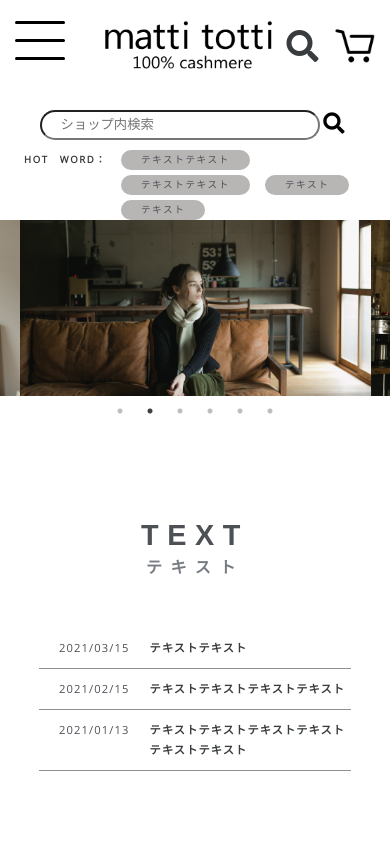
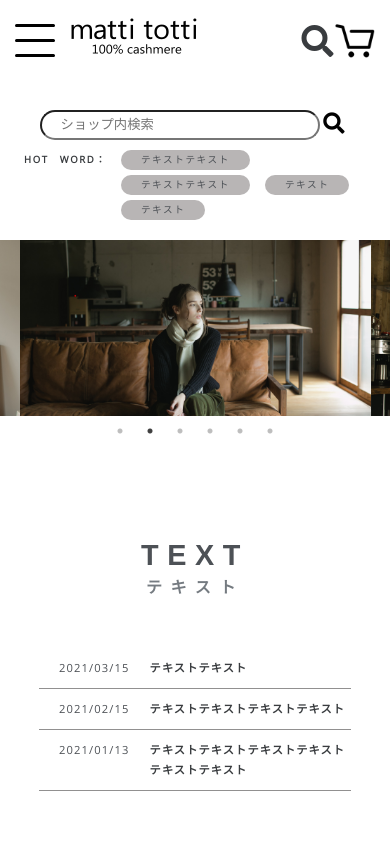
Before and after one commit to 40zaki/port, a plain HTML site: page index.html in a window 390 px wide. Shown: the top 844 px of the page. Drawn offline with nearby package versions, Linux system fonts and the light colour scheme; a web font is replaced by a local one.

Commit message:
Update sp.css

```diff
--- a/css/sp.css
+++ b/css/sp.css
@@ -9,7 +9,7 @@
   /* ヘッダー */
   header{
     width: 100%;
-    height: 100px;
+    height: 90px;
     display: flex;
     flex-direction: row;
     background-color: #fff;
@@ -23,7 +23,7 @@
   }
 
   h1{
-    margin-left: 90px;
+    margin-left: 60px;
   }
 
   h1 img{
@@ -33,12 +33,13 @@
 
   .header_icon{
     width: 20%;
-    margin: 20px 10px 0 0;
+    margin-top: 15px;
   }
 
   .search_icon{
     padding: 10px;
     display: block;
+    margin-right: -15px;
   }
 
   #cart{
@@ -54,11 +55,11 @@
 
   .menu-btn {
     position: fixed;
-    top: 10px;
-    left: 10px;
+    top: 20px;
+    left: 15px;
     display: flex;
-    height: 50px;
-    width: 50px;
+    height: 40px;
+    width: 40px;
     justify-content: center;
     align-items: center;
     z-index: 90;
@@ -71,51 +72,18 @@
     content: '';
     display: block;
     height: 3px;
-    width: 50px;
+    width: 40px;
     border-radius: 3px;
     background-color: #000000;
     position: absolute;
   }
 
   .menu-btn span:before {
-    bottom: 18px;
+    bottom: 15px;
   }
 
   .menu-btn span:after {
-    top: 18px;
-  }
-
-  .menu-btn {
-    position: fixed;
     top: 15px;
-    left: 15px;
-    display: flex;
-    height: 50px;
-    width: 50px;
-    justify-content: center;
-    align-items: center;
-    z-index: 90;
-    background-color: #fff;
-  }
-
-  .menu-btn span,
-  .menu-btn span:before,
-  .menu-btn span:after {
-    content: '';
-    display: block;
-    height: 3px;
-    width: 50px;
-    border-radius: 3px;
-    background-color: #000000;
-    position: absolute;
-  }
-
-  .menu-btn span:before {
-    bottom: 18px;
-  }
-
-  .menu-btn span:after {
-    top: 18px;
   }
 
   #menu-btn-check:checked ~ .menu-btn span {
@@ -245,16 +213,11 @@
     display: none;
   }
 
-  #hw li:last-child{
-  margin-bottom: 0;
-  }
-
   /* ナビゲーションメニュー */
   nav{
     display: none;
     width: 0;
     height: 0;
-    margin-top: 0;
   }
 
   /* main */
@@ -264,7 +227,7 @@
 
   #slick_slider{
     width: 100%;
-    margin: 0 auto;
+    margin: 20px auto 0 auto;
     position: relative;
   }
 
@@ -440,3 +403,13 @@
   }
 
   }
+
+  /* レスポンシブ */
+@media (max-width: 450px) {
+  h1 img{
+    width: 150px;
+    height: auto;
+  }
+
+
+}
```
